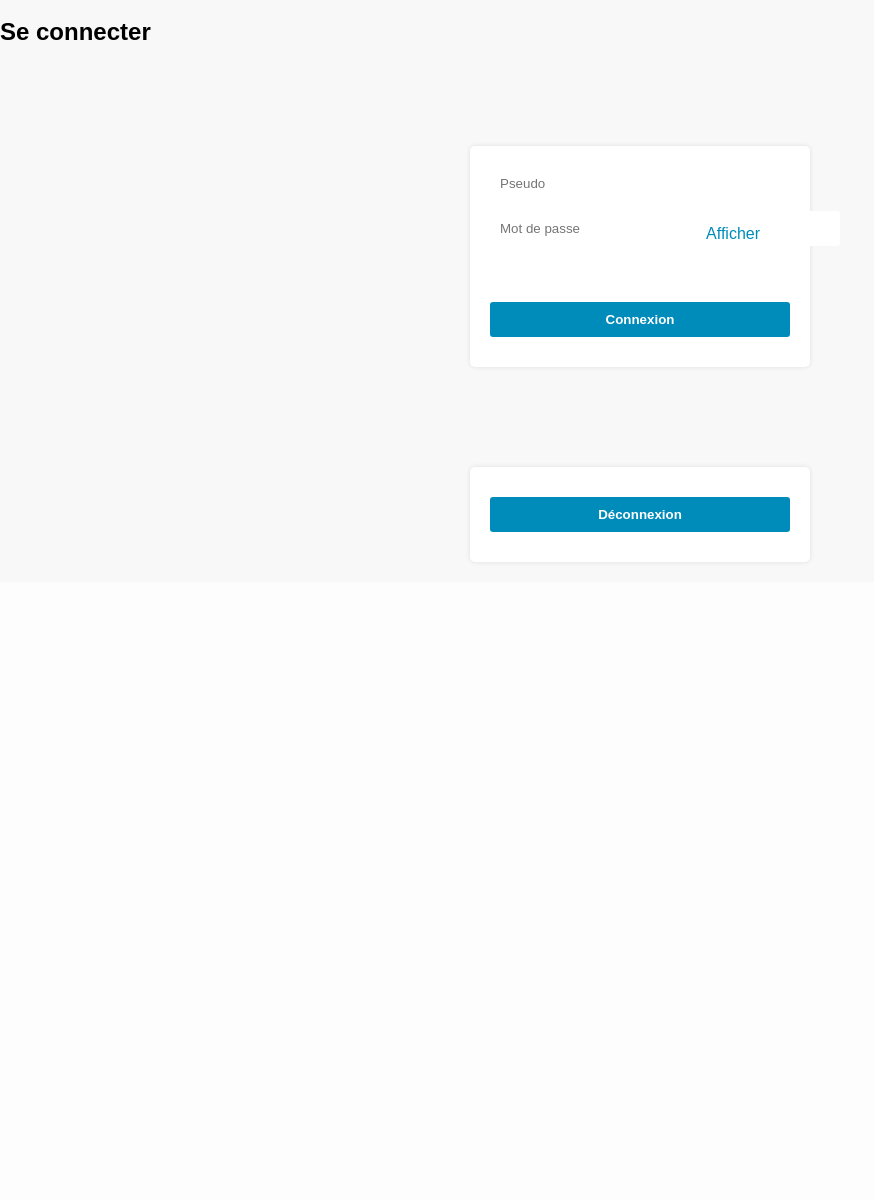
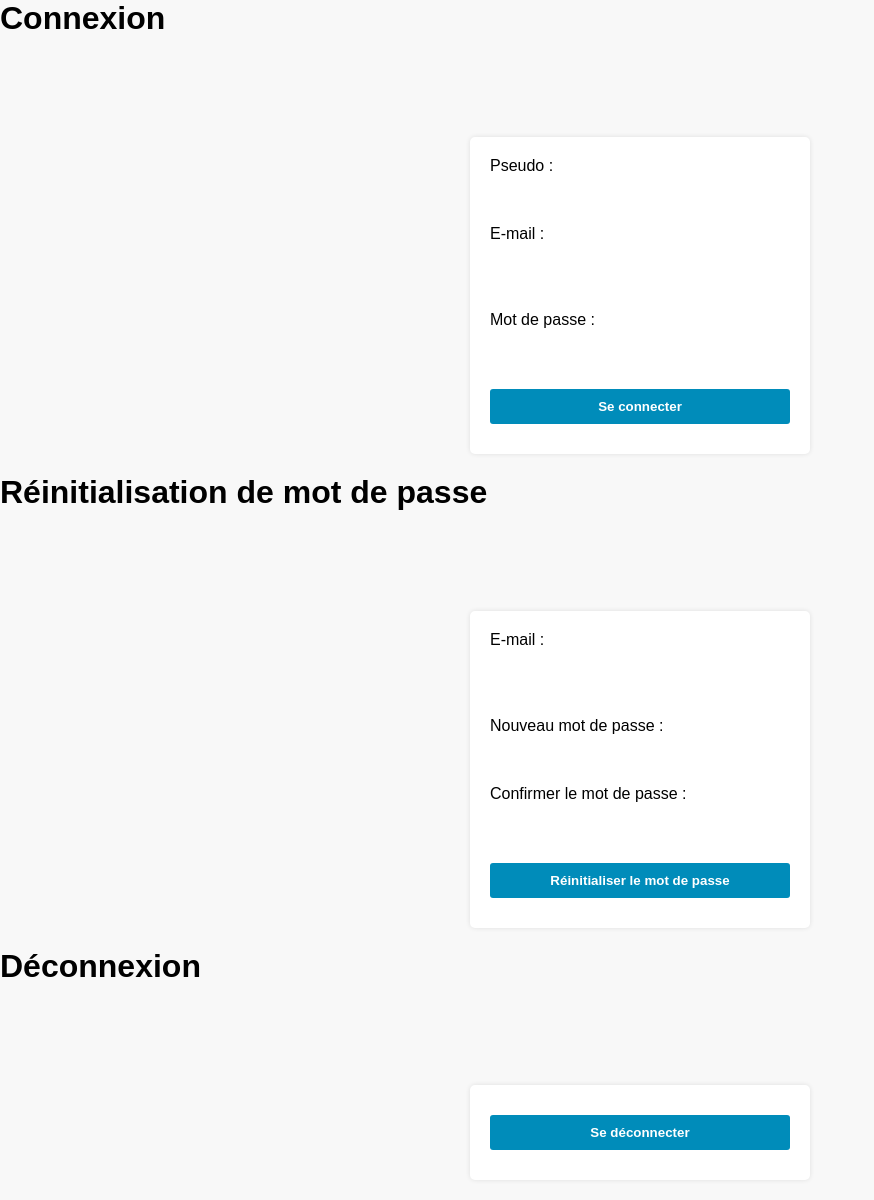
Before and after one commit to ilha92/pizzashop, a PHP site: page /acces/login.php in a window 1280 px wide. Shown: the part 249-1449 px from the top of the page, without its empty margins (0-874 px from the left). Before the commit the page ends 812 px from the top, so only its background shows below. Run offline with PHP 8.4, Linux system fonts and the light colour scheme.

Commit message:
ajout de mot de passe oublier

```diff
--- a/acces/compte.php
+++ b/acces/compte.php
@@ -45,7 +45,7 @@ if(isset($_FILES['avatar']) AND !empty($_FILES['avatar']['name']))
         }
         else
         {
-            echo "Extension de fichier non valide";
+            echo "Extension de fichier non valide jpg, jpeg, gif, png";
         }
     }
     else
--- a/acces/login.php
+++ b/acces/login.php
@@ -11,15 +11,17 @@ if (isset($_SESSION['logged_in']) && $_SESSION['logged_in'] == true) {
 
 // Traitement du formulaire de connexion
 if(isset($_POST['connexion'])){
-    if(!empty($_POST['pseudo']) AND !empty($_POST['mdp'])){
+    if(!empty($_POST['pseudo']) AND !empty($_POST['mdp']) && !empty($_POST['email'])){
         $pseudo = htmlspecialchars($_POST['pseudo']);
+        $email = htmlspecialchars($_POST['email']);
         $mdp = sha1($_POST['mdp']); // Attention, utiliser un algorithme de hachage sécurisé serait préférable
 
-        $recupUser = $bdd->prepare('SELECT * FROM users WHERE pseudo = ? AND mdp = ?');
-        $recupUser->execute(array($pseudo, $mdp));
+        $recupUser = $bdd->prepare('SELECT * FROM users WHERE pseudo = ? AND email = ? AND mdp = ?');
+        $recupUser->execute(array($pseudo, $email, $mdp));
         if($recupUser->rowCount() > 0){
             $user = $recupUser->fetch();
             $_SESSION['pseudo'] = $user['pseudo'];
+            $_SESSION['email'] = $user['email'];
             $_SESSION['mdp'] = $user['mdp'];
             $_SESSION['id'] = $user['id'];
             $_SESSION['logged_in'] = true; // Définir une variable de session pour indiquer que l'utilisateur est connecté
@@ -27,7 +29,7 @@ if(isset($_POST['connexion'])){
             header("Location: ../index.php");
             exit();
         } else {
-            echo "Pseudo ou mot de passe incorrect.";
+            echo "Pseudo, e-mail ou mot de passe incorrect.";
         }
     } else {
         echo "Veuillez remplir tous les champs...";
@@ -41,51 +43,79 @@ if(isset($_POST['deconnexion'])){
     session_destroy();
     exit();
 }
+
+// Traitement du formulaire de réinitialisation de mot de passe
+if(isset($_POST['reset_password'])){
+    if(!empty($_POST['email']) && !empty($_POST['new_password']) && !empty($_POST['confirm_password'])){
+        $email = htmlspecialchars($_POST['email']);
+        $new_password = sha1($_POST['new_password']); // Attention, utiliser un algorithme de hachage sécurisé serait préférable
+        $confirm_password = sha1($_POST['confirm_password']); // Attention, utiliser un algorithme de hachage sécurisé serait préférable
+
+        $recupUser = $bdd->prepare('SELECT * FROM users WHERE email = ?');
+        $recupUser->execute(array($email));
+        if($recupUser->rowCount() > 0){
+            $user = $recupUser->fetch();
+            if($new_password == $confirm_password){
+                $updatePassword = $bdd->prepare('UPDATE users SET mdp = ? WHERE email = ?');
+                $updatePassword->execute(array($new_password, $email));
+                echo "Mot de passe réinitialisé avec succès.";
+            } else {
+                echo "Les nouveaux mots de passe ne correspondent pas.";
+            }
+        } else {
+            echo "Aucun compte associé à cet e-mail.";
+        }
+    } else {
+        echo "Veuillez remplir tous les champs.";
+    }
+}
 ?>
 <!DOCTYPE html>
 <html lang="en">
+
 <head>
+    <meta charset="UTF-8">
     <title>Connexion</title>
-    <meta charset="utf-8">
     <link rel="stylesheet" type="text/css" href="../style/style.css">
+</head>
 
- <script>
-        function togglePassword() {
-            var passwordInput = document.getElementById("mdp");
-            var toggleBtn = document.getElementById("toggleBtn");
-
-            if (passwordInput.type === "password") {
-                passwordInput.type = "text";
-                toggleBtn.innerHTML = "Cacher";
-            } else {
-                passwordInput.type = "password";
-                toggleBtn.innerHTML = "Afficher";
-            }
-        }
-    </script>
-</head>
 <body>
     <header>
         <h1>Pizza Shop</h1>
         <?php require_once('../header/navbar.php'); ?>
      </header>
+    <h1>Connexion</h1>
+    <form method="POST" action="">
+        <label for="pseudo">Pseudo :</label>
+        <input type="text" name="pseudo" id="pseudo" required>
         <br>
-    <main><h2>Se connecter</h2>
-        <!-- Formulaire de connexion -->
-<form method="post" action="" align="center">
-            <input type="text" name="pseudo" autocomplete="off" placeholder="Pseudo">
+        <label for="email">E-mail :</label>
+        <input type="email" name="email" id="email" required>
+        <br><br>
+        <label for="mdp">Mot de passe :</label>
+        <input type="password" name="mdp" id="mdp" required>
         <br>
-            <div class="password-toggle">
-                <input type="password" name="mdp" id="mdp" autocomplete="off" placeholder="Mot de passe">
-                <span class="toggle-btn" id="toggleBtn" onclick="togglePassword()">Afficher</span>
-            </div>
-            <br/><br/>
-             <input type="submit" name="connexion" value="Connexion">
-</form></main>
+        <input type="submit" name="connexion" value="Se connecter">
+    </form>
 
-<!-- Formulaire de déconnexion -->
-<form method="post" action="">
-    <input type="submit" name="deconnexion" value="Déconnexion">
+    <h1>Réinitialisation de mot de passe</h1>
+    <form method="POST" action="">
+        <label for="email_reset">E-mail :</label>
+        <input type="email" name="email" id="email_reset" required>
+        <br><br>
+        <label for="new_password">Nouveau mot de passe :</label>
+        <input type="password" name="new_password" id="new_password" required>
+        <br>
+        <label for="confirm_password">Confirmer le mot de passe :</label>
+        <input type="password" name="confirm_password" id="confirm_password" required>
+        <br>
+        <input type="submit" name="reset_password" value="Réinitialiser le mot de passe">
     </form>
+
+    <h1>Déconnexion</h1>
+    <form method="POST" action="">
+        <input type="submit" name="deconnexion" value="Se déconnecter">
+    </form>
+
 </body>
 </html>
--- a/pages/avis.php
+++ b/pages/avis.php
@@ -49,7 +49,7 @@ if ($result !== false) {
     <form method="post" action="">
         <label for="note">Note :</label>
         <input type="number" name="note" id="note" min="1" max="5" required>
-        <label for="commentaire">Commentaire :</label>
+        <label for="commentaire">laisser un avis :</label>
         <textarea name="commentaire" id="commentaire" rows="5" required></textarea>
         <input type="submit" name="submit" value="Soumettre">
     </form>
--- a/style/style.css
+++ b/style/style.css
@@ -128,6 +128,7 @@ form {
 }
 
 form input[type="text"],
+form input[type="email"],
 form input[type="password"],
 form input[type="submit"] {
     width: 100%;
```
Also changed, not shown: acces/register.php (+7 -4 lines), acces/users/avatars/1.jpg, acces/users/avatars/12.jpg (added). Lines whose indentation alone changed are shown as unchanged.
